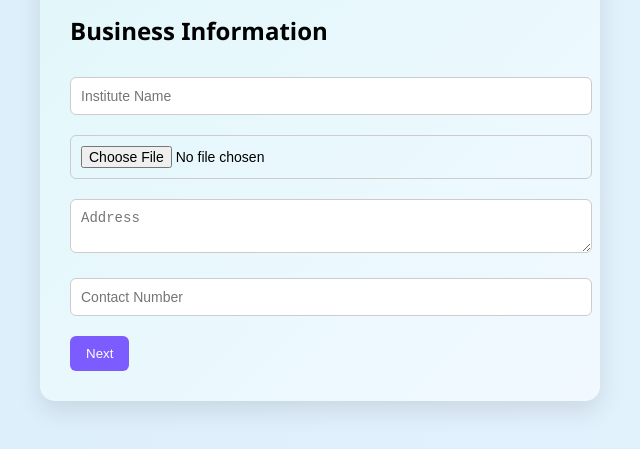
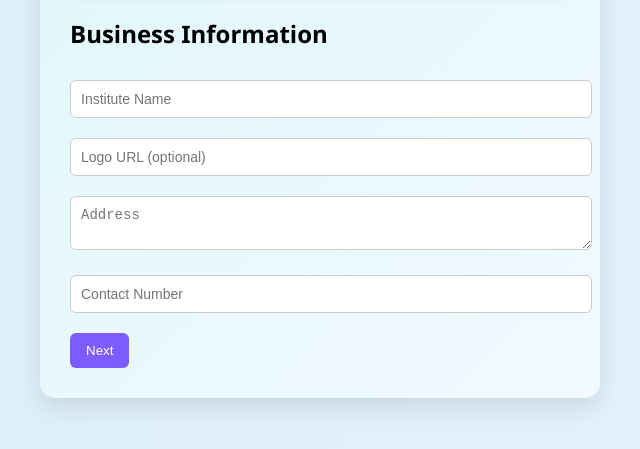
Before and after one commit to aryank88/Form-Submission, a plain HTML site: page index.html in a window 1280 px wide. Shown: the part 297-746 px from the top of the page, without its empty margins (320-960 px from the left). Drawn offline with Linux system fonts and the light colour scheme.

Commit message:
Update index.html

```diff
--- a/index.html
+++ b/index.html
@@ -16,12 +16,13 @@
       <div class="step" id="nav4">✅<br><span>Success</span></div>
     </div>
 
-    <form id="multiStepForm" action="https://formspree.io/f/manjbgjb" method="POST">
+    <!-- ✅ Removed action and method -->
+    <form id="multiStepForm">
       <!-- STEP 1 -->
       <div class="step-form active" id="step1">
         <h2>Business Information</h2>
         <input type="text" name="institute" placeholder="Institute Name" required />
-        <input type="file" name="logo" />
+        <input type="text" name="logo" placeholder="Logo URL (optional)" />
         <textarea name="address" placeholder="Address"></textarea>
         <input type="text" name="contact" placeholder="Contact Number" />
         <div class="btn-group">
@@ -33,7 +34,6 @@
       <div class="step-form" id="step2">
         <h2>Team Setup</h2>
 
-        <!-- Teacher & Subject Pair -->
         <div id="teacherContainer">
           <div class="teacher-input">
             <input type="text" name="teachers[]" placeholder="Teacher's Name" required />
```
